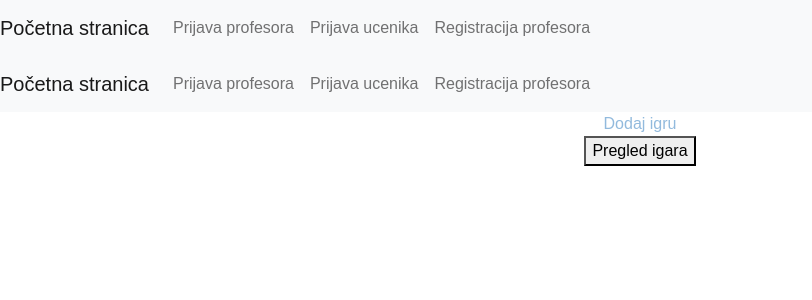
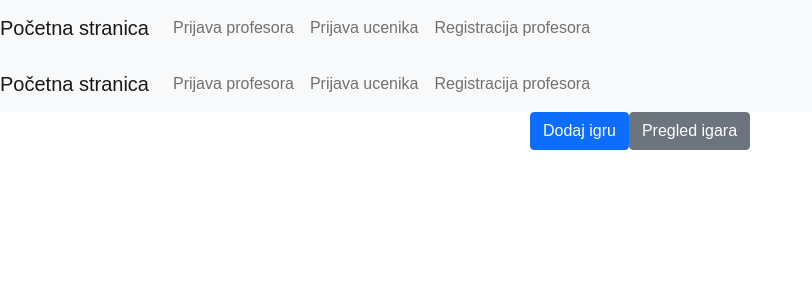
Before and after one commit to Verstopper/Projekt_R_learning_app, a React (Create React App) app in the folder src/main/frontend/app/: page /api/ZabavnoUcenje/profesor/pregledIgara in a window 1280 px wide. Shown: the top 300 px of the page, without its empty margins (0-812 px from the left). Built offline with nearby package versions, Linux system fonts and the light colour scheme.

Commit message:
playing with redirects

```diff
--- a/src/main/frontend/app/src/component/AddGameComponent.js
+++ b/src/main/frontend/app/src/component/AddGameComponent.js
@@ -89,7 +89,8 @@ class AddGameComponent extends React.Component {
                             <input type="text" id="oib" name="oib" placeholder="OIB"
                                    value={this.state.oib} onChange={this.handleChange} required/>
                         </div>
-                        <button type="submit">Dodaj igru</button>
+                        <button className={"btn btn-primary"} type="submit">Dodaj igru</button>
+                        <a className={"btn btn-danger"} href="javascript:history.go(-1)">Odustani</a>
                     </form>
                 </section>
             </div>
--- a/src/main/frontend/app/src/component/GameComponent.js
+++ b/src/main/frontend/app/src/component/GameComponent.js
@@ -89,9 +89,10 @@ class GameComponent extends Component{
             <div>
                 <NavBar />
                 <section>
-                    <a href={"/igra/dodaj"}>Dodaj igru</a>
+
                     <form onSubmit={this.handleSubmit}>
-                        <button type="submit">Pregled igara</button>
+                        <a className={"btn btn-primary"} href={"/igra/dodaj"}>Dodaj igru</a>
+                        <button className={"btn btn-secondary"} type="submit">Pregled igara</button>
                     </form>
                     <form>
                         {rows && rows}
--- a/src/main/frontend/app/src/component/Navbar.js
+++ b/src/main/frontend/app/src/component/Navbar.js
@@ -59,8 +59,7 @@ class NavBar extends Component {
                             }
                             {isUserLoggedIn &&
                             <>
-                                {/*<a className={"nav-item nav-link"} href="/api/ZabavnoUcenje/profesor/login">Prijava*/}
-                                {/*    profesora</a>*/}
+                                <a className={"nav-item nav-link"} href="/api/ZabavnoUcenje/profesor/login">Kontrolna ploča</a>
                                 {/*<a className={"nav-item nav-link"} href="/api/ZabavnoUcenje/ucenik/login">Prijava*/}
                                 {/*    ucenika</a>*/}
                                 {/*<a className={"nav-item nav-link"} href="/api/ZabavnoUcenje/profesor/registracija">Registracija*/}
--- a/src/main/frontend/app/src/component/ProfessorComponent.js
+++ b/src/main/frontend/app/src/component/ProfessorComponent.js
@@ -88,7 +88,7 @@ class ProfessorComponent extends Component {
                                 <input required type="text" id="username" name="username" placeholder="Korisničko ime"
                                        value={this.state.username} onChange={this.handleChange}/>
                                 {/*<label htmlFor="password">Password</label>*/}
-                                <input required type="text" id="password" name="password" placeholder="Lozinka"
+                                <input required autoComplete={"off"} type="text" id="password" name="password" placeholder="Lozinka"
                                        value={this.state.password} onChange={this.handleChange}/>
                             </div>
                             {this.state.errors && <p>{this.state.errors}</p>}
```
